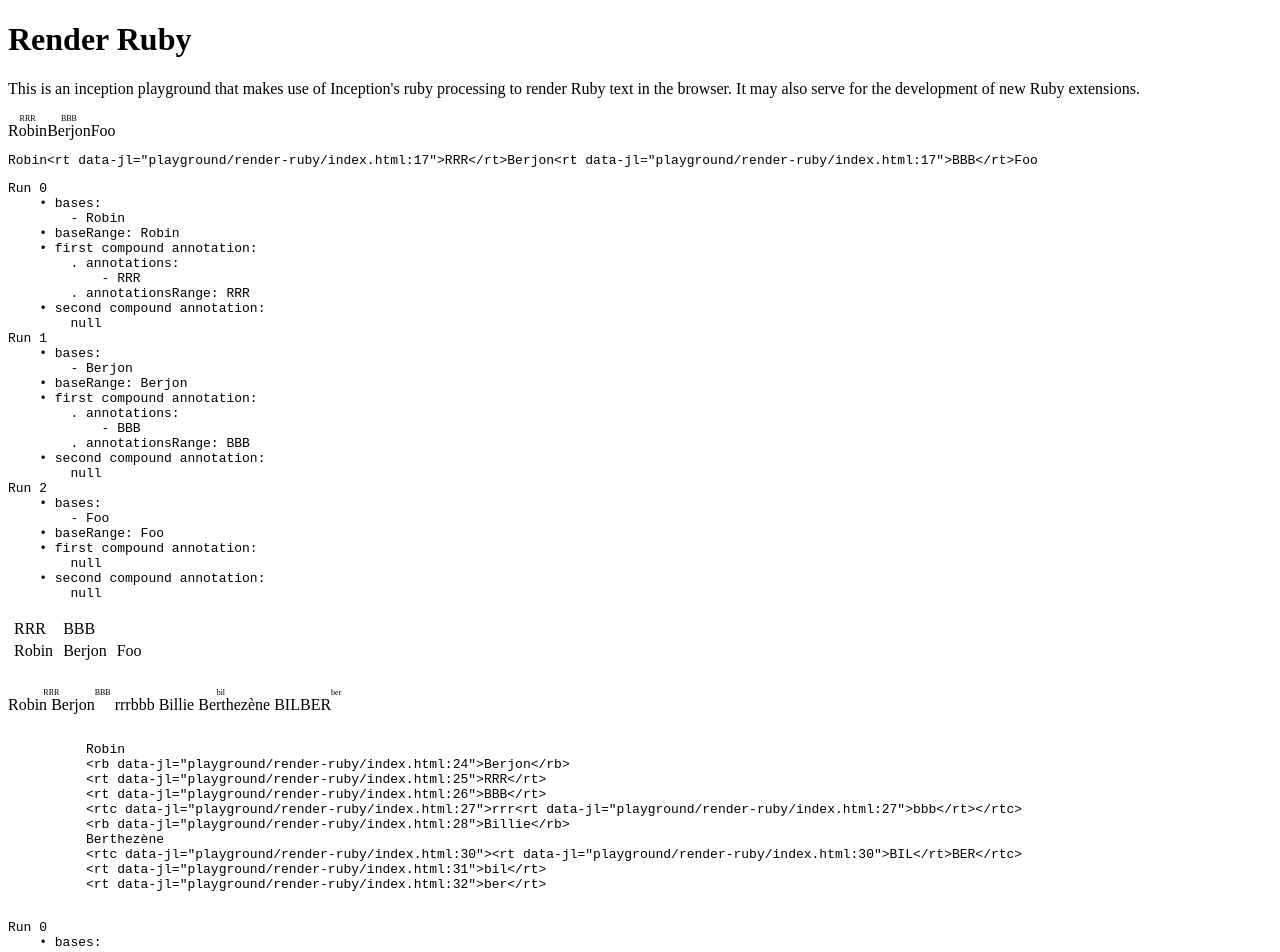
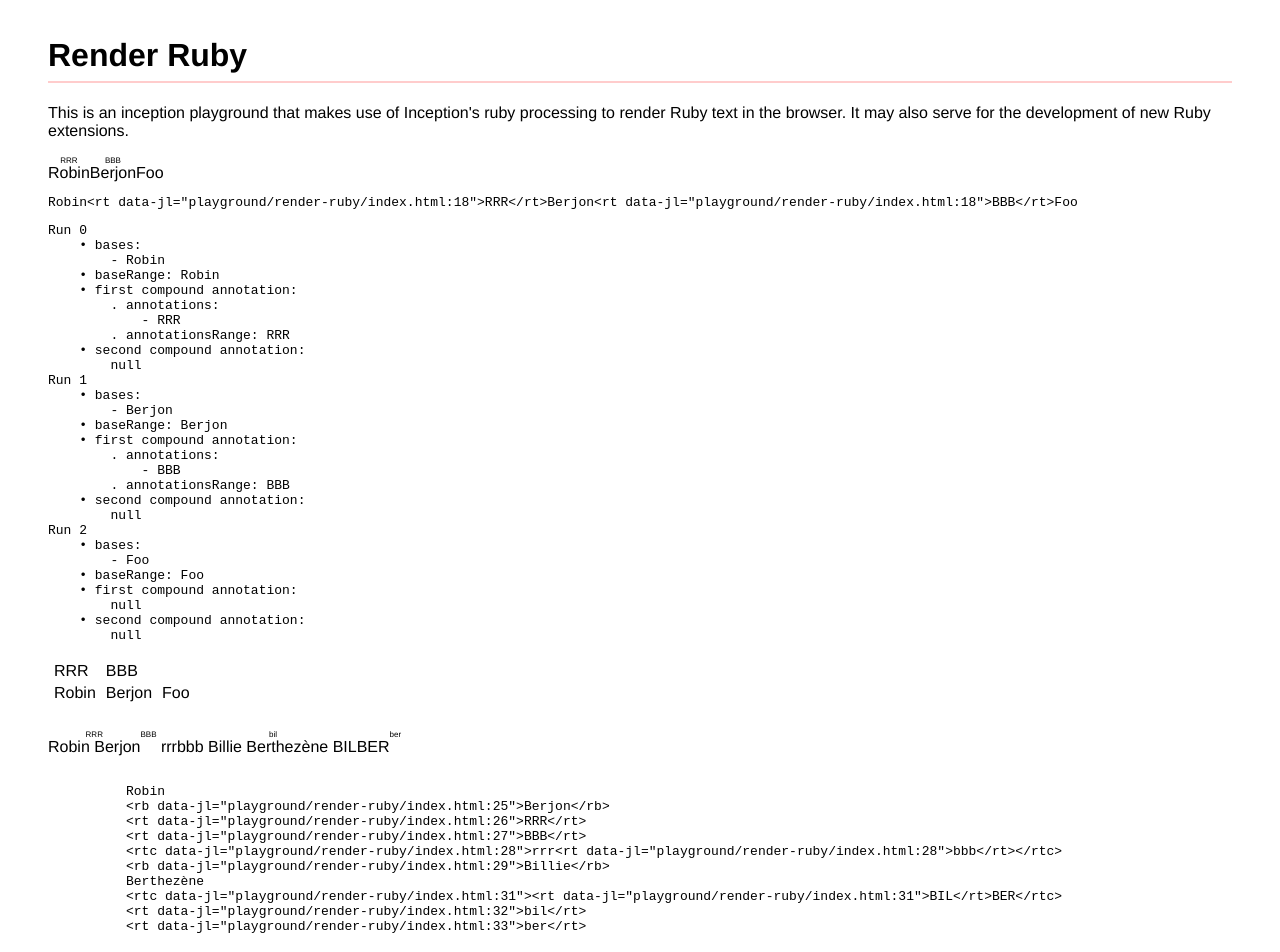
Before and after one commit to darobin/inception, a website: page playground/render-ruby/index.html in a window 1280 px wide. Shown: the top 952 px of the page. Drawn offline with Linux system fonts and the light colour scheme.

Commit message:
add playground css

```diff
--- /dev/null
+++ b/playground/playground.css
@@ -0,0 +1,15 @@
+
+html {
+    background: #fff;
+}
+
+body {
+    margin: 0;
+    padding:    1em 3em;
+    font-family:    "Helvetica Neue", Helvetica, Arial, sans-serif;
+}
+
+h1 {
+    padding-bottom: 0.2em;
+    border-bottom:  2px solid #fcc;
+}
--- a/playground/render-ruby/index.html
+++ b/playground/render-ruby/index.html
@@ -3,6 +3,7 @@
   <head>
     <meta charset='utf-8'>
     <title>Render Ruby</title>
+    <link rel='stylesheet' href='../playground.css'>
   </head>
   <body>
     <h1>Render Ruby</h1>
```
